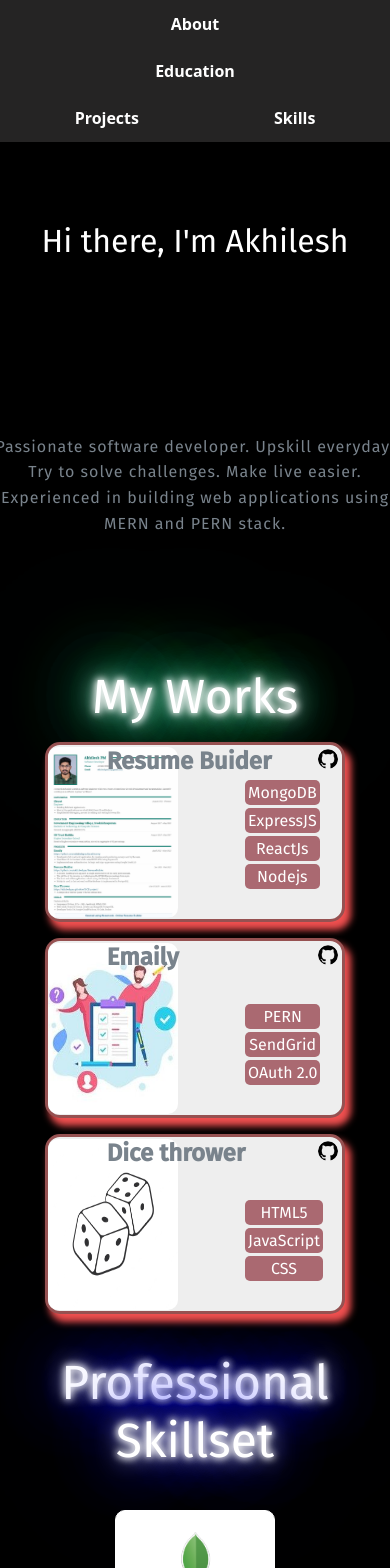
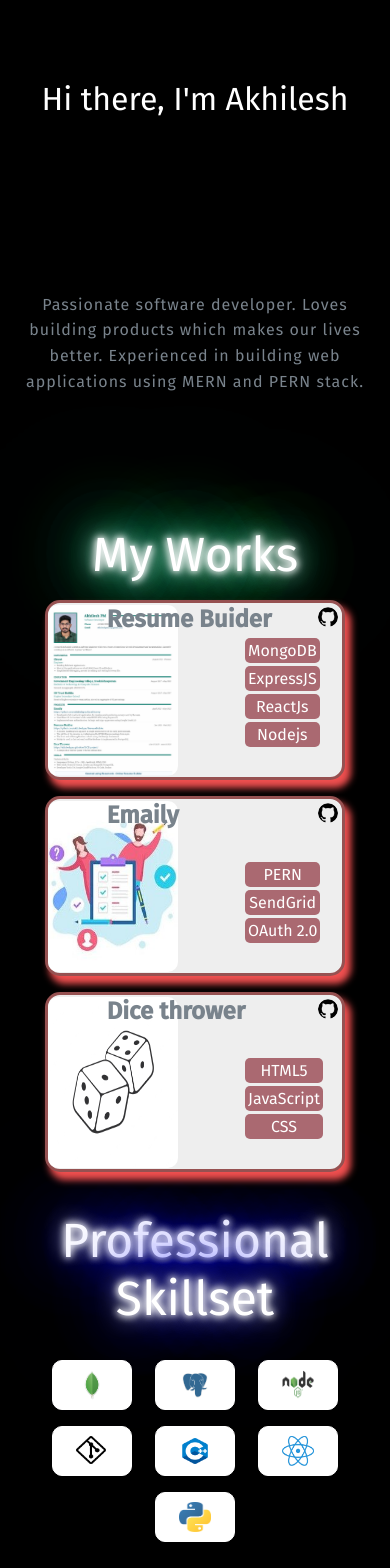
Before and after one commit to Akhileshpm/myportfolio, a React (Create React App) app: page / in a window 390 px wide. Shown: the top 1568 px of the page. After the commit the page ends 1542 px from the top, so only its background shows below. Built offline with nearby package versions, Linux system fonts and the light colour scheme.

Commit message:
removed navbar, 400px to 375px <p> about me, skilltag width in mobile version reduced

```diff
--- a/src/components/About.js
+++ b/src/components/About.js
@@ -5,7 +5,7 @@ export const About = () => {
     return (
         <div className='about-me'>
             <p id="paragraph">
-                Passionate software developer. Upskill everyday. Try to solve challenges. Make live easier. Experienced in building web applications using MERN and PERN stack.
+                Passionate software developer. Loves building products which makes our lives better. Experienced in building web applications using MERN and PERN stack.
             </p>
         </div>
     );
--- a/src/components/Home.js
+++ b/src/components/Home.js
@@ -6,7 +6,7 @@ import Skillset from "./Skillset";
 export function Home(){
     return (
         <div className="App">
-          <Navbar/>
+          {/* <Navbar/>     */}
           <DpHolder/>
           <About/>
           <Project/>
--- a/src/styles/about.css
+++ b/src/styles/about.css
@@ -41,6 +41,6 @@
     #paragraph{
         letter-spacing: 1px;
         line-height: 1.6;
-        width: 400px;
+        width: 375px;
     }
 }
--- a/src/styles/skillset.css
+++ b/src/styles/skillset.css
@@ -48,4 +48,21 @@
     .skillSet{
         margin: 0rem 1.5rem;
     }
+    .skillTag{
+        height: 50px;
+        width: 5rem;
+        background-color: rgb(255, 255, 255);
+        border: 1px solid white;
+        border-radius: 10px;
+        display: grid;
+        align-items: center;
+        margin-top: 1rem;
+    }
+    .skillTag > img{
+        height: 30px;
+        width: 32px;
+        display: block;
+        margin-left: auto;
+        margin-right: auto;
+    }
 }
```
